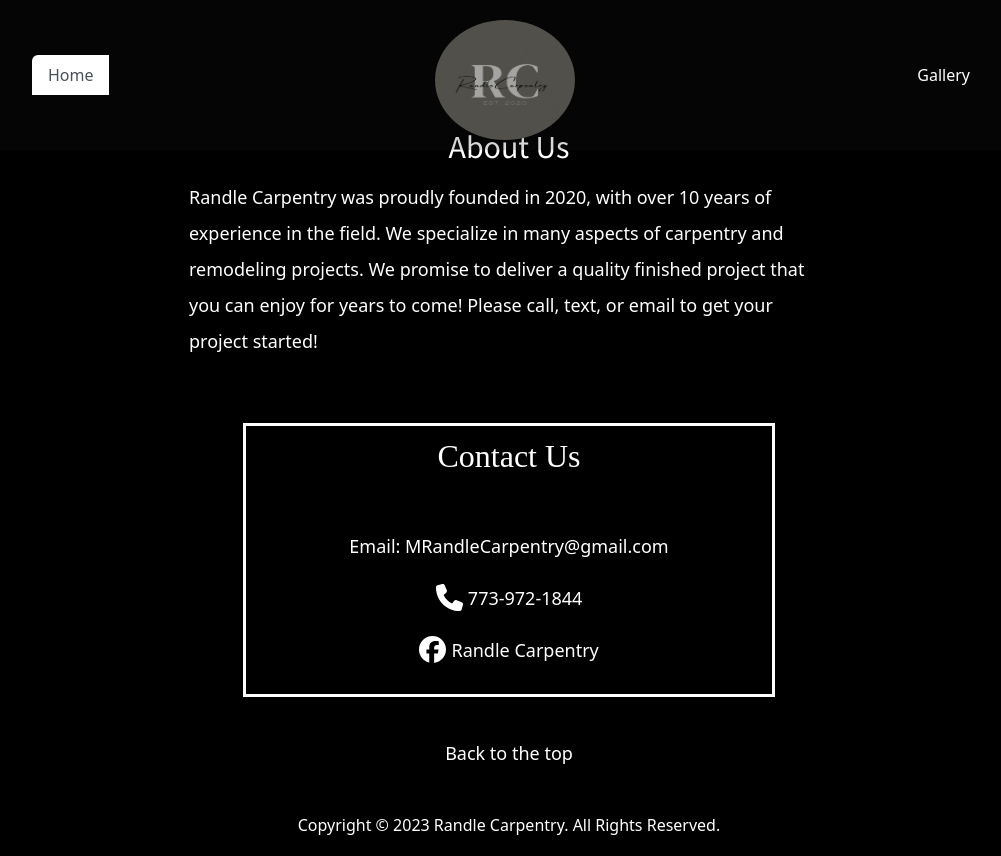
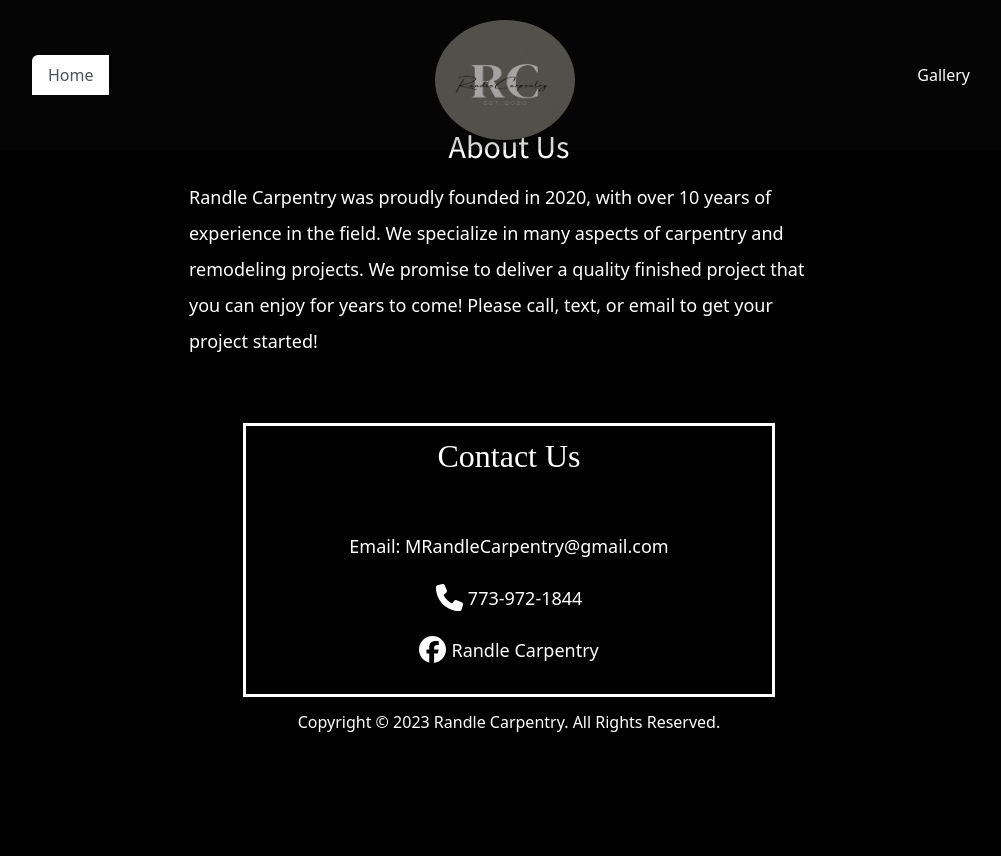
Before and after one commit to jeffbenak/Randle-Renovations, a React (Vite) app: page / in a window 1280 px wide. Shown: the whole page, without its empty margins (131-1132 px from the left). After the commit the page ends 800 px from the top, so only its background shows below. Built offline with nearby package versions, Linux system fonts and the light colour scheme; a web font is replaced by a local one.

Commit message:
Removed the back to top on the home page since it's not  necessary any longer

```diff
--- a/src/components/pages/Home.jsx
+++ b/src/components/pages/Home.jsx
@@ -174,13 +174,6 @@
 
     </div>
 
-    <div className="top">
-
-    <p>
-        <a className='backtotop' href='#header'>Back to the top</a>
-    </p>
-
-    </div>
 
     <p className="copyright">Copyright &#169; 2023 Randle Carpentry. All Rights Reserved. </p>
 
```
